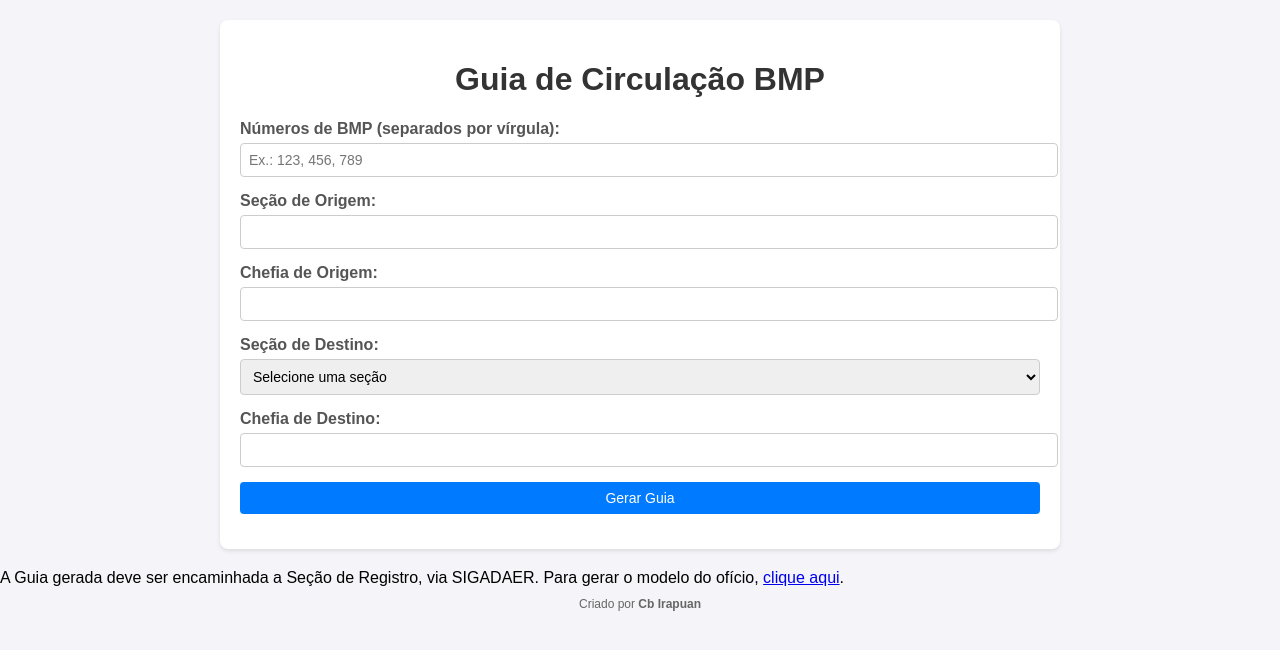
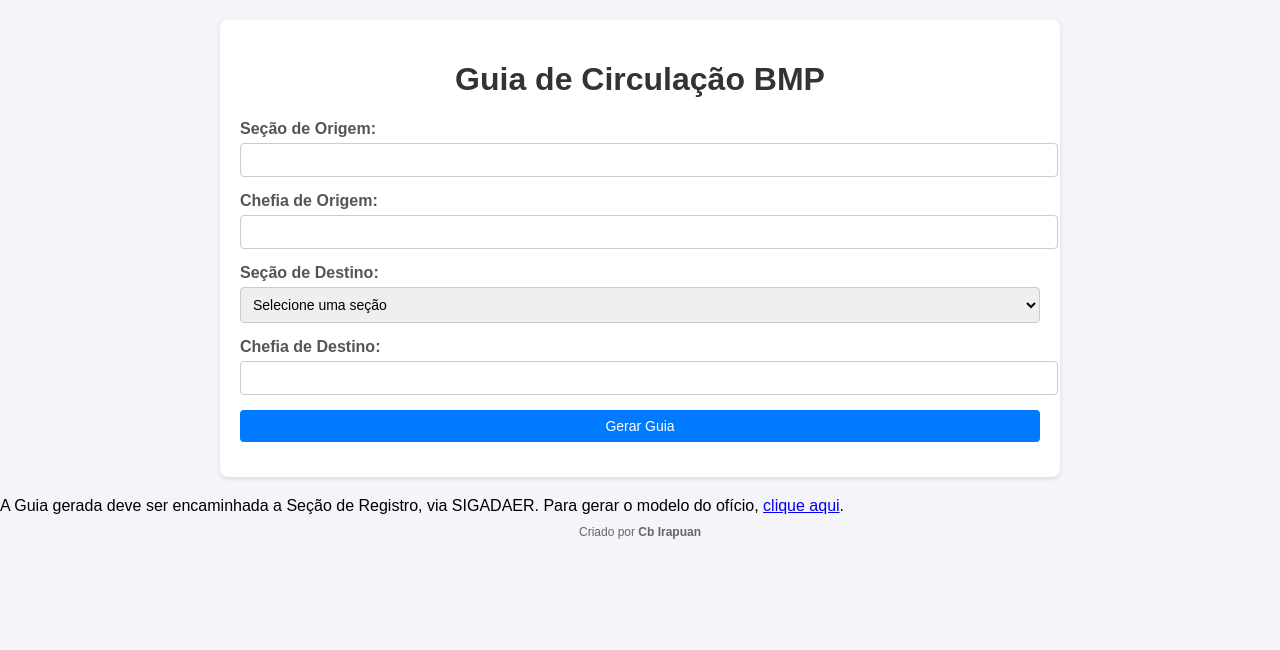
Before and after one commit to irapuanjr13/GUIA-DE-CIRCULACAO, a Flask app: template templates/guia_bens.html in a window 1280 px wide. Shown: the top 650 px of the page. Run offline with Flask 3, Linux system fonts and the light colour scheme; the template is opened without the code that fills it, so the values that code supplies are empty; parts of the project's set-up code (start-up, migrations or seed data) failed here and were passed over.

Commit message:
Update guia_bens.html

```diff
--- a/templates/guia_bens.html
+++ b/templates/guia_bens.html
@@ -79,16 +79,13 @@
 <body>
     <div class="container">
         <h1>Guia de Circulação BMP</h1>
-        <form method="POST" action="/" id="guia-form">
+        <form method="POST" action="/" id="guia_bens_form">
             <div class="error">
                 {% if error %}
                     {{ error }}
                 {% endif %}
             </div>
-            <div class="form-group">
-                <label for="bmp_number">Números de BMP (separados por vírgula):</label>
-                <input type="text" id="bmp_number" name="bmp_numbers" placeholder="Ex.: 123, 456, 789">
-            </div>
+           <div id="bmp_fields"></div>
             <div class="form-group">
                 <label for="secao_origem">Seção de Origem:</label>
                 <input type="text" id="secao_origem" name="secao_origem" readonly>
@@ -159,7 +156,7 @@
             const secaoDestino = $(this).val();
             if (secaoDestino) {
                 $.ajax({
-                    url: "/get_chefia",
+                    url: "/get_chefia1",
                     type: "POST",
                     contentType: "application/json",
                     data: JSON.stringify({ "secao": secaoDestino, "tipo": "destino" }),
@@ -178,6 +175,7 @@
                 $("#chefia_destino").val('');
             }
         });
+     });
     </script>
 </body>
 </html>
```
